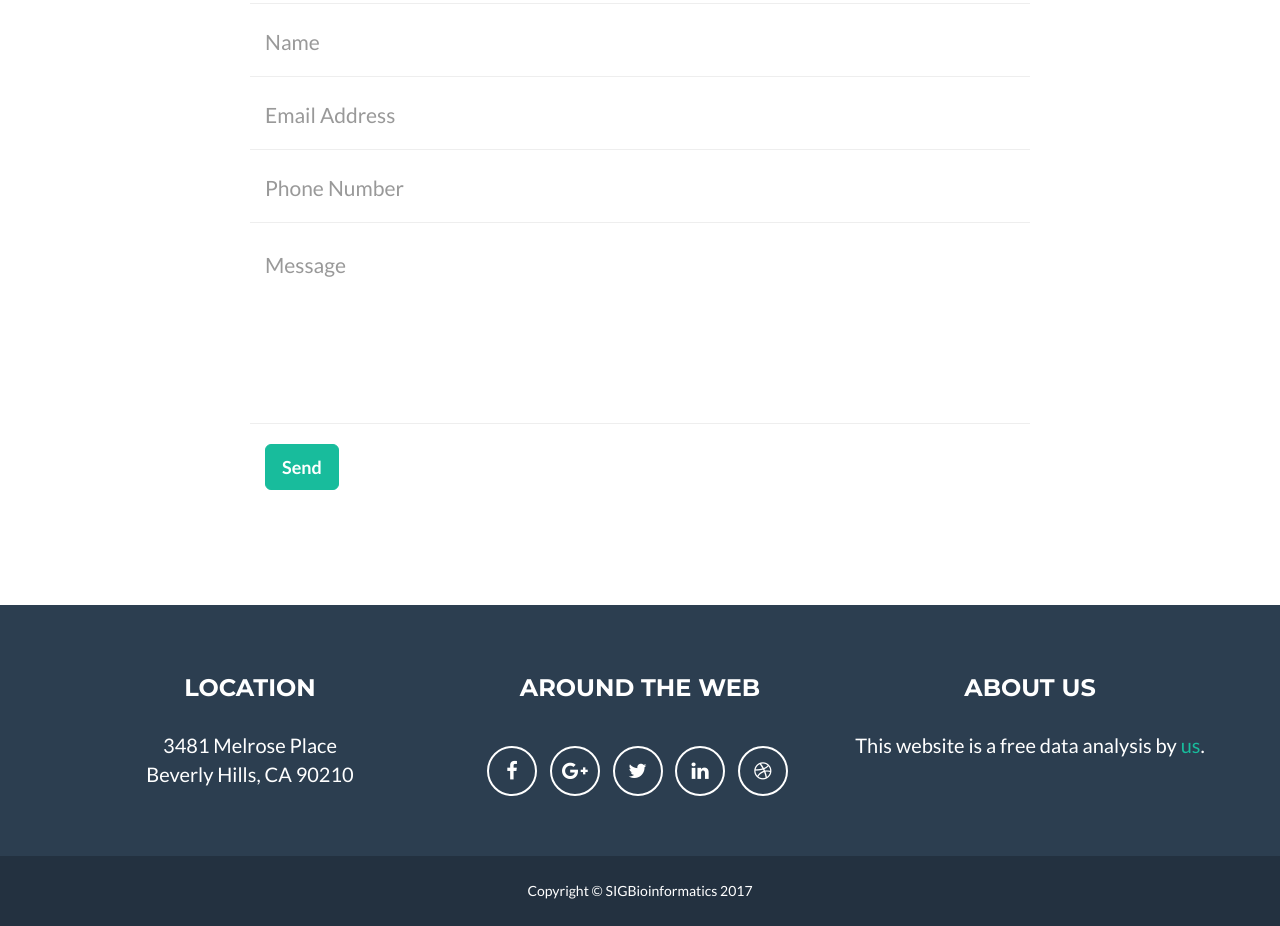
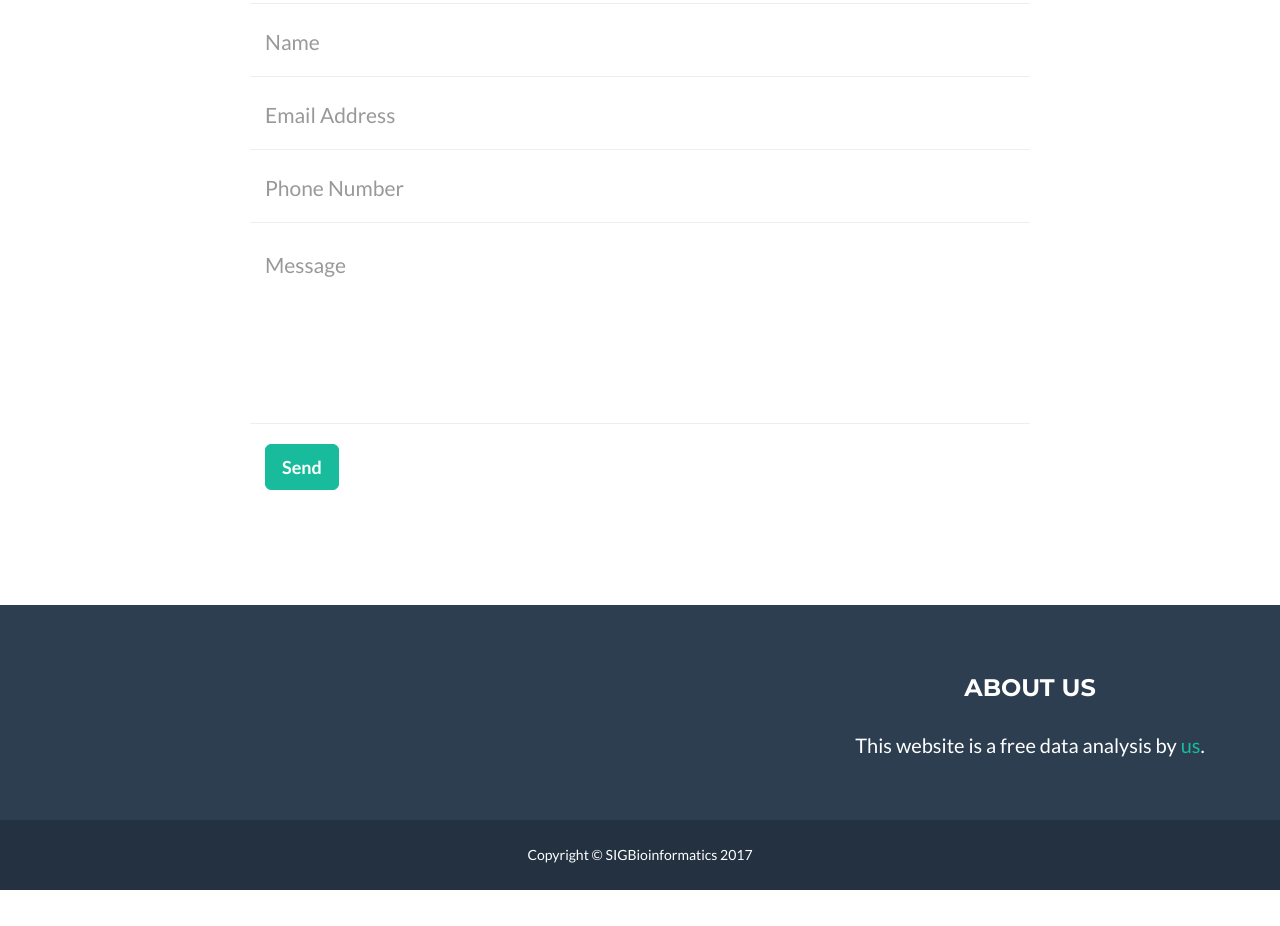
Before and after one commit to rajpalbal20/BioInformatics, a website: page startbootstrap-freelancer-gh-pages/index.html in a window 1280 px wide. Shown: the part 2244-3170 px from the top of the page. After the commit the page ends 3134 px from the top, so only its background shows below. Drawn offline with nearby package versions, Linux system fonts and the light colour scheme.

Commit message:
Update index.html

```diff
--- a/startbootstrap-freelancer-gh-pages/index.html
+++ b/startbootstrap-freelancer-gh-pages/index.html
@@ -244,29 +244,9 @@
             <div class="container">
                 <div class="row">
                     <div class="footer-col col-md-4">
-                        <h3>Location</h3>
-                        <p>3481 Melrose Place
-                            <br>Beverly Hills, CA 90210</p>
+
                     </div>
                     <div class="footer-col col-md-4">
-                        <h3>Around the Web</h3>
-                        <ul class="list-inline">
-                            <li>
-                                <a href="#" class="btn-social btn-outline"><span class="sr-only">Facebook</span><i class="fa fa-fw fa-facebook"></i></a>
-                            </li>
-                            <li>
-                                <a href="#" class="btn-social btn-outline"><span class="sr-only">Google Plus</span><i class="fa fa-fw fa-google-plus"></i></a>
-                            </li>
-                            <li>
-                                <a href="#" class="btn-social btn-outline"><span class="sr-only">Twitter</span><i class="fa fa-fw fa-twitter"></i></a>
-                            </li>
-                            <li>
-                                <a href="#" class="btn-social btn-outline"><span class="sr-only">Linked In</span><i class="fa fa-fw fa-linkedin"></i></a>
-                            </li>
-                            <li>
-                                <a href="#" class="btn-social btn-outline"><span class="sr-only">Dribble</span><i class="fa fa-fw fa-dribbble"></i></a>
-                            </li>
-                        </ul>
                     </div>
                     <div class="footer-col col-md-4">
                         <h3>About Us</h3>
```
